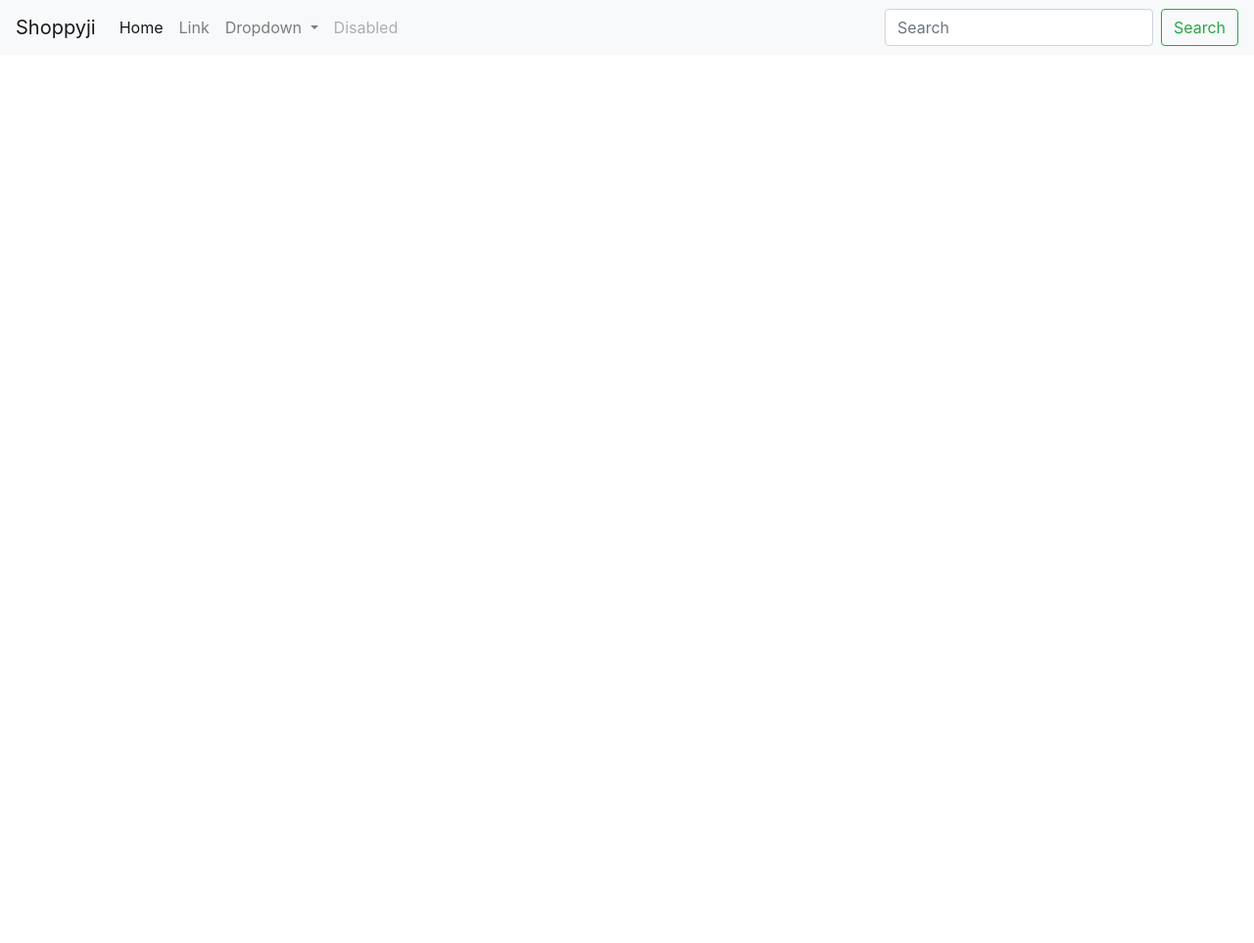
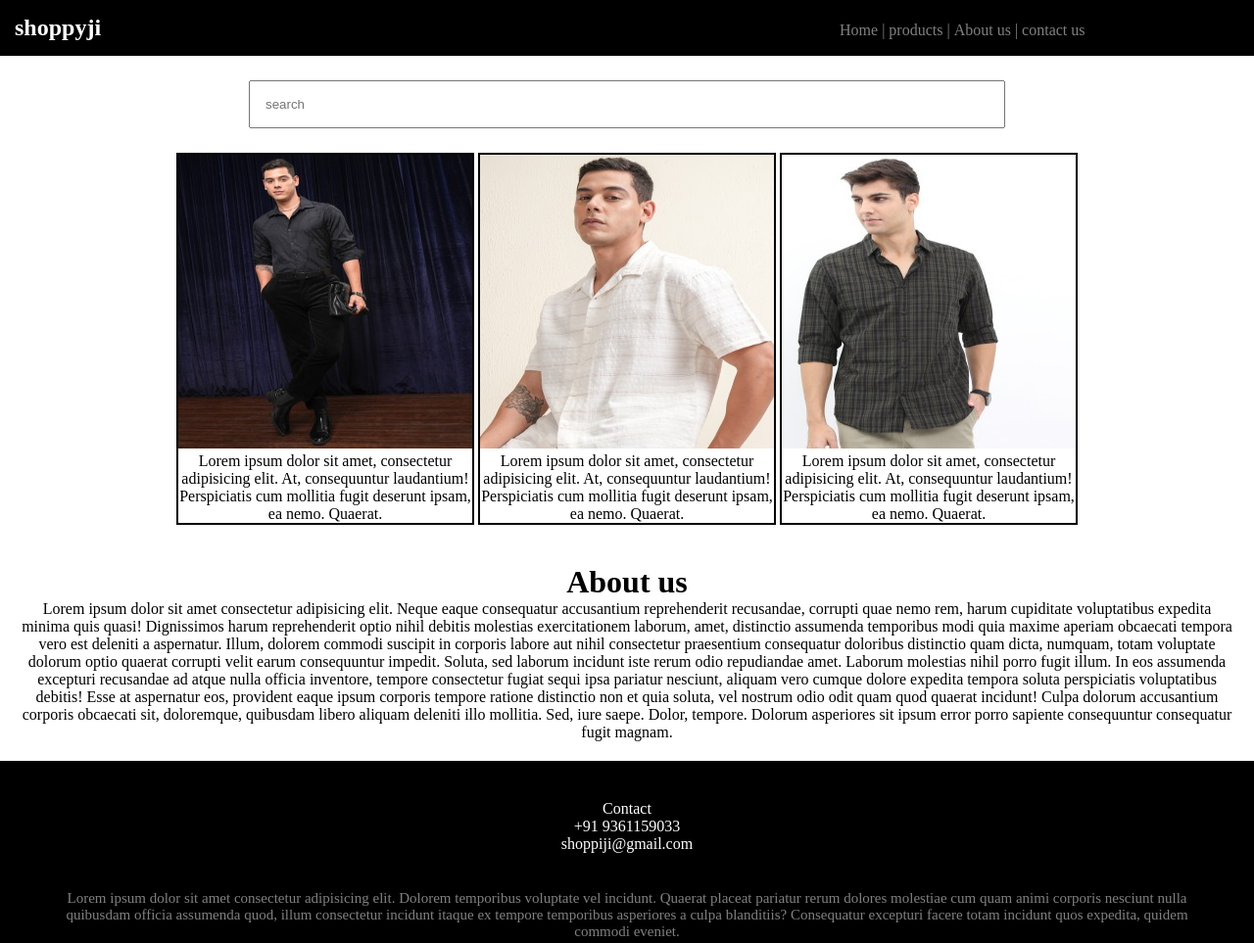
Before and after one commit to MATHIYAZAHGAN/project, a plain HTML site: page index.html in a window 1280 px wide. Shown: the whole page at 98% size. Before the commit the page ends 800 px from the top, so only its background shows below. Drawn offline with nearby package versions, Linux system fonts and the light colour scheme.

Commit message:
basic E-commerce site

```diff
--- a/index.html
+++ b/index.html
@@ -1,50 +1,51 @@
 <!DOCTYPE html>
 <html lang="en">
 <head>
-    <meta charset="UTF-8">
-    <meta name="viewport" content="width=device-width, initial-scale=1.0">
-    <title>Shoppyji</title>
-    <link rel ="stylesheet" hreg="style.css"
-    <link  href="https://cdn.jsdelivr.net/npm/bootstrap@4.5.3/dist/css/bootstrap.min.css" rel="stylesheet">
+  <meta charset="UTF-8">
+  <meta name="viewport" content="width=device-width, initial-scale=1.0">
+  <title>shoppyji</title>
+  <link rel="stylesheet" href="style.css">
 </head>
 <body>
-    <nav class="navbar navbar-expand-lg navbar-light bg-light">
-        <a class="navbar-brand" href="#">Shoppyji</a>
-        <button class="navbar-toggler" type="button" data-toggle="collapse" data-target="#navbarSupportedContent" aria-controls="navbarSupportedContent" aria-expanded="false" aria-label="Toggle navigation">
-          <span class="navbar-toggler-icon"></span>
-        </button>
+  <div class="header">
+    <nav>
+      <h1>shoppyji</h1>
+      <ul>
+        <li>Home |</li>
+        <li>products |</li>
+        <li>About us |</li>
+        <li>contact us</li>
+      </ul>
+    </nav>
+  </div>
+  <div class="searchbar">
+    <input placeholder="search">
+  </div>
+  <div class="products">
+    <div class="box">
+      <img src="image/s1.jpg"width="300px"  height="300px">
+      <p>Lorem ipsum dolor sit amet, consectetur adipisicing elit. At, consequuntur laudantium! Perspiciatis cum mollitia fugit deserunt ipsam, ea nemo. Quaerat.</p>
+    </div>
+    <div class="box">
+      <img src="image/s2.jpg" width="300px"  height="300px" >
+      <p>Lorem ipsum dolor sit amet, consectetur adipisicing elit. At, consequuntur laudantium! Perspiciatis cum mollitia fugit deserunt ipsam, ea nemo. Quaerat.</p>
+    </div>
+    <div class="box">
+      <img src="image/s3.jpg"width="300px"  height="300px">
+      <p>Lorem ipsum dolor sit amet, consectetur adipisicing elit. At, consequuntur laudantium! Perspiciatis cum mollitia fugit deserunt ipsam, ea nemo. Quaerat.</p>
+    </div>
+  </div>
+  <div class="about">
+    <h1 style="text-align: center;">About us</h1>
+  <p>Lorem ipsum dolor sit amet consectetur adipisicing elit. Neque eaque consequatur accusantium reprehenderit recusandae, corrupti quae nemo rem, harum cupiditate voluptatibus expedita minima quis quasi! Dignissimos harum reprehenderit optio nihil debitis molestias exercitationem laborum, amet, distinctio assumenda temporibus modi quia maxime aperiam obcaecati tempora vero est deleniti a aspernatur. Illum, dolorem commodi suscipit in corporis labore aut nihil consectetur praesentium consequatur doloribus distinctio quam dicta, numquam, totam voluptate dolorum optio quaerat corrupti velit earum consequuntur impedit. Soluta, sed laborum incidunt iste rerum odio repudiandae amet. Laborum molestias nihil porro fugit illum. In eos assumenda excepturi recusandae ad atque nulla officia inventore, tempore consectetur fugiat sequi ipsa pariatur nesciunt, aliquam vero cumque dolore expedita tempora soluta perspiciatis voluptatibus debitis! Esse at aspernatur eos, provident eaque ipsum corporis tempore ratione distinctio non et quia soluta, vel nostrum odio odit quam quod quaerat incidunt! Culpa dolorum accusantium corporis obcaecati sit, doloremque, quibusdam libero aliquam deleniti illo mollitia. Sed, iure saepe. Dolor, tempore. Dolorum asperiores sit ipsum error porro sapiente consequuntur consequatur fugit magnam.</p>
+  </div>
 
-        <div class="collapse navbar-collapse" id="navbarSupportedContent">
-          <ul class="navbar-nav mr-auto">
-            <li class="nav-item active">
-              <a class="nav-link" href="#">Home <span class="sr-only">(current)</span></a>
-            </li>
-            <li class="nav-item">
-              <a class="nav-link" href="#">Link</a>
-            </li>
-            <li class="nav-item dropdown">
-              <a class="nav-link dropdown-toggle" href="#" id="navbarDropdown" role="button" data-toggle="dropdown" aria-haspopup="true" aria-expanded="false">
-                Dropdown
-              </a>
-              <div class="dropdown-menu" aria-labelledby="navbarDropdown">
-                <a class="dropdown-item" href="#">Action</a>
-                <a class="dropdown-item" href="#">Another action</a>
-                <div class="dropdown-divider"></div>
-                <a class="dropdown-item" href="#">Something else here</a>
-              </div>
-            </li>
-            <li class="nav-item">
-              <a class="nav-link disabled" href="#" tabindex="-1" aria-disabled="true">Disabled</a>
-            </li>
-          </ul>
-          <form class="form-inline my-2 my-lg-0">
-            <input class="form-control mr-sm-2" type="search" placeholder="Search" aria-label="Search">
-            <button class="btn btn-outline-success my-2 my-sm-0" type="submit">Search</button>
-          </form>
-        </div>
-      </nav>
-    <script src="https://code.jquery.com/jquery-3.5.1.slim.min.js"></script>
-<script src="https://cdn.jsdelivr.net/npm/bootstrap@4.5.3/dist/js/bootstrap.bundle.min.js"></script>
+  <div class="contact">
+    <p>Contact<br>+91 9361159033<br>shoppiji@gmail.com<br><br></p>
+    <p style="color: gray; margin-top: 20px;font-size: 15px;">Lorem ipsum dolor sit amet consectetur adipisicing elit. Dolorem temporibus voluptate vel incidunt. Quaerat placeat pariatur rerum dolores molestiae cum quam animi corporis nesciunt nulla quibusdam officia assumenda quod, illum consectetur incidunt itaque ex tempore temporibus asperiores a culpa blanditiis? Consequatur excepturi facere totam incidunt quos expedita, quidem commodi eveniet.</p>
+  </div>
+
+
 
 </body>
 </html>
--- /dev/null
+++ b/style.css
@@ -0,0 +1,56 @@
+*{
+    margin:0;
+    padding:0;
+}
+nav{
+    background-color: black;
+    color: white;
+    padding: 15px;
+}
+li,h1,ul{
+    display: inline;
+}
+ul{
+    margin-left: 60%;
+}
+li{
+    color:gray;
+    cursor: pointer;
+}
+li :hover{
+    color: rgb(64, 239, 154);
+}
+input{
+    width: 60%;
+    padding: 15px;
+}
+.searchbar{
+    padding: 25px;
+    text-align: center;
+}
+.box{
+    border-color: black;
+    border-width: 2px;
+    border-style: solid;
+    display: inline-block;
+    width: 300px;
+}
+.box :hover{
+    background-color: black;
+    color: white;
+}
+.products{
+    text-align: center;
+
+}
+.about{
+text-align: center;
+margin-top: 20px;
+padding: 20px;
+}
+.contact{
+    background-color:black ;
+    color: white;
+    text-align: center;
+    padding: 40px;
+}
```
Also changed, not shown: image/s1.jpg (added), image/s2.jpg (added), image/s3.jpg (added), image/s4.jpg (added), 1 other file.
